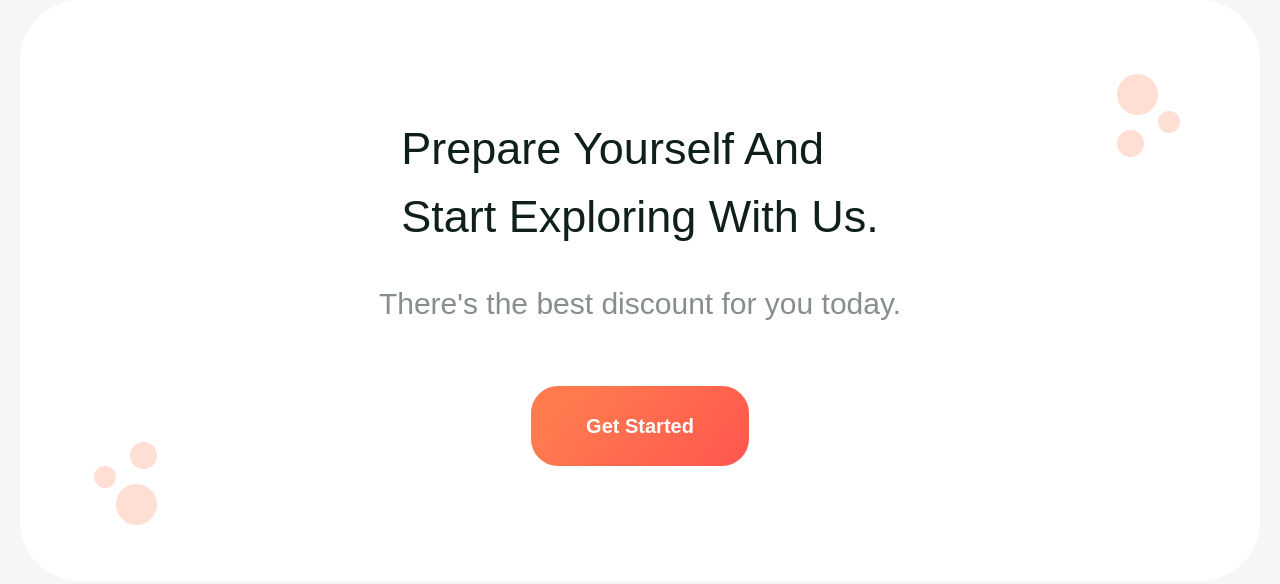
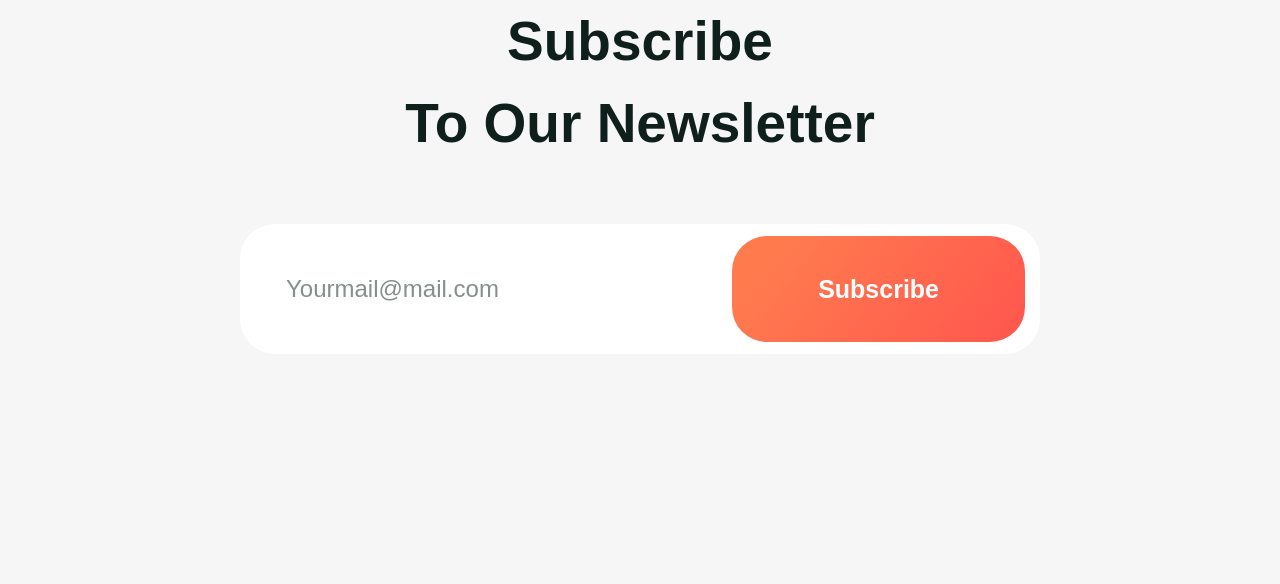
Before and after one commit to denys-khrapov/travel, a website: page src/index.html in a window 1280 px wide. Drawn offline with nearby package versions, Linux system fonts and the light colour scheme.

Commit message:
subscribe section

```diff
--- a/src/index.html
+++ b/src/index.html
@@ -125,7 +125,7 @@
                 </div>
             </div>
         </section>
-        <section class="cta">
+        <section class="cta none">
             <div class="container">
                 <div class="cta__plate">
                     <h2 class="cta__title">Prepare Yourself And<br />
@@ -134,6 +134,17 @@
                         <p>There's the best discount for you today.</p>
                     </div>
                     <a class="cta__button button" href="/">Get Started</a>
+                </div>
+            </div>
+        </section>
+        <section class="subscribe">
+            <div class="container">
+                <div class="subscribe__content">
+                    <h2 class="subscribe__title">Subscribe<br /> To Our Newsletter</h2>
+                    <form class="subscribe-form" action="#">
+                        <input class="subscribe-form__input" type="email" placeholder="Yourmail@mail.com">
+                        <button class="subscribe-form__button button" type="submit">Subscribe</button>
+                    </form>
                 </div>
             </div>
         </section>
--- /dev/null
+++ b/src/scss/blocks/_subscribe.scss
@@ -0,0 +1,64 @@
+.subscribe {
+	margin-bottom: 106px;
+
+	&__content {
+		display: flex;
+		flex-direction: column;
+		align-items: center;
+		justify-content: center;
+		text-align: center;
+	}
+
+	&__title {
+		max-width: 496px;
+		width: 100%;
+		color: $text;
+		font-weight: 600;
+		font-size: 55px;
+		line-height: 82px;
+		margin-bottom: 60px;
+	}
+
+	&-form {
+		background-color: $white;
+		padding: 12px 15px 12px 46px;
+		display: flex;
+		column-gap: 20px;
+		justify-content: space-between;
+		max-width: 800px;
+		width: 100%;
+		border-radius: 35px;
+
+		&__input {
+			outline: none;
+			border: none;
+		}
+
+		&__button {
+			padding: 34px 86px;
+			border-radius: 35px;
+			outline: none;
+			border: none;
+			font-weight: 600;
+			font-size: 25px;
+			line-height: 38px;
+			color: $white;
+			cursor: pointer;
+		}
+	}
+}
+
+
+.subscribe-form__input {
+	font-size: 24px;
+	font-weight: 500;
+	max-width: 380px;
+	width: 100%;
+}
+
+.subscribe-form__input::placeholder {
+	font-weight: 500;
+	font-size: 24px;
+	line-height: 36px;
+	color: $secondary;
+}
--- a/src/scss/styles.scss
+++ b/src/scss/styles.scss
@@ -6,3 +6,4 @@
 @import "blocks/destinations";
 @import "blocks/customers";
 @import "blocks/cta";
+@import "blocks/subscribe";
```
Also changed, not shown: build/css/styles.css, build/index.html, src/css/styles.css.
